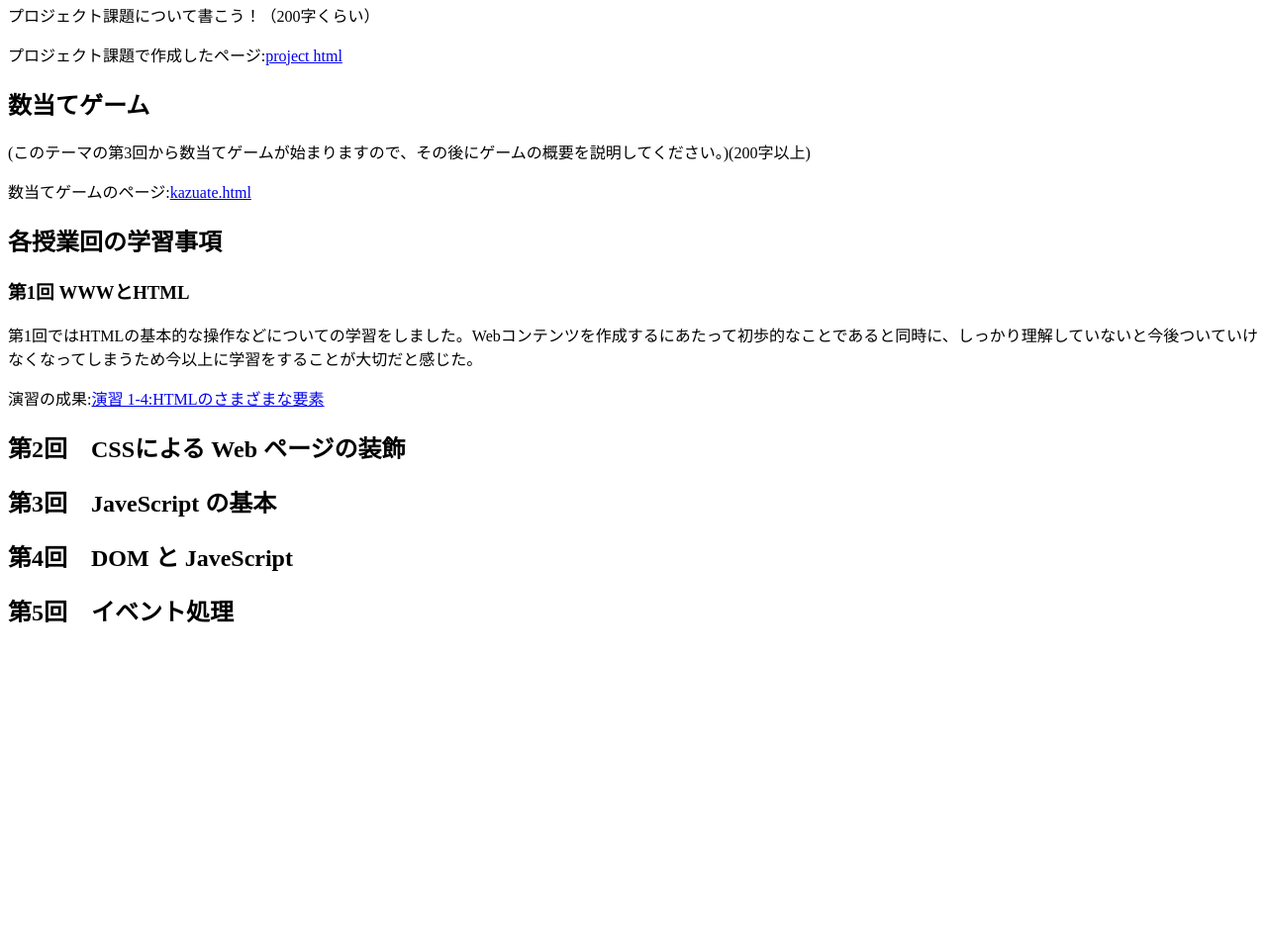
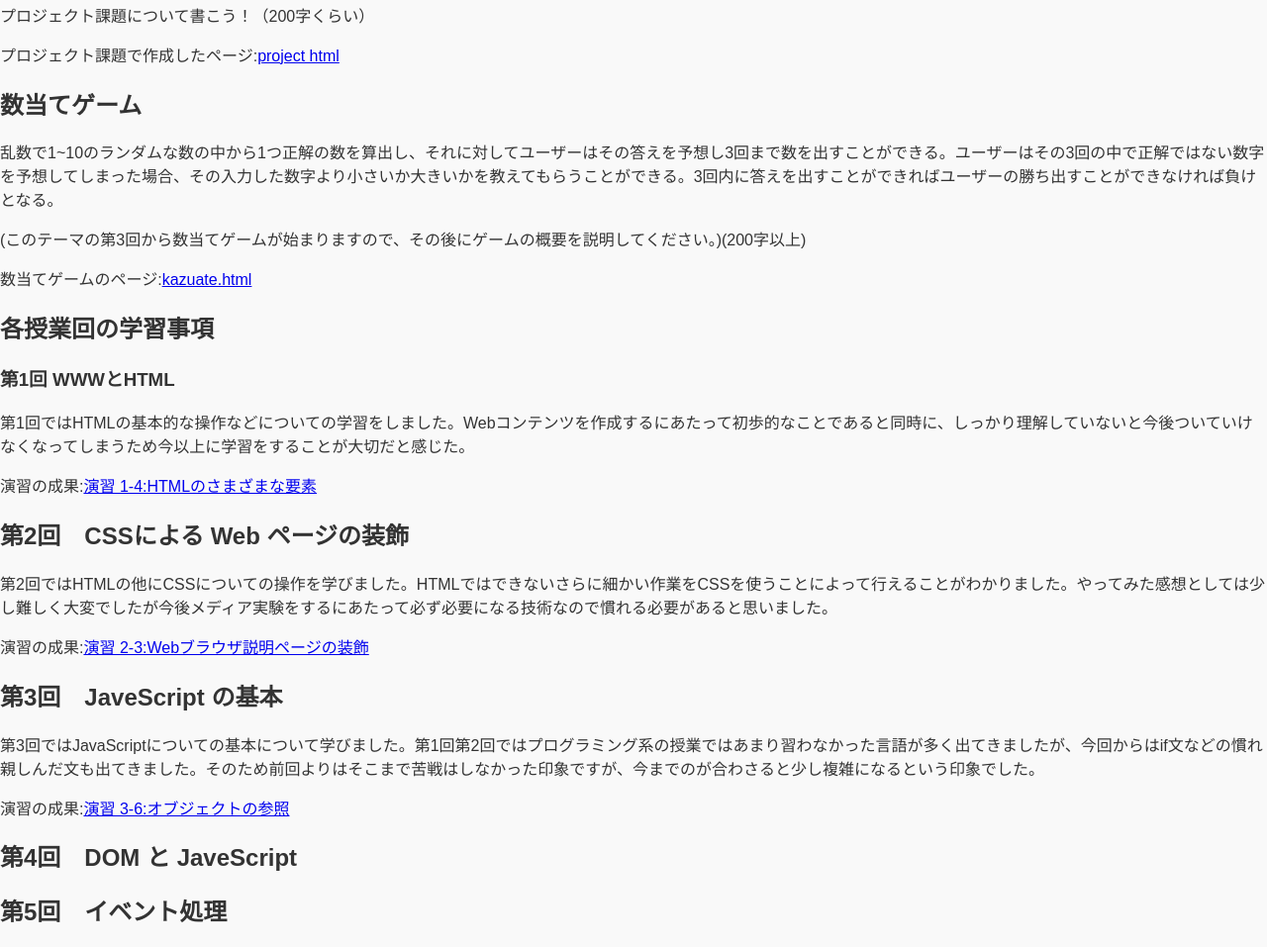
Before and after one commit to G484752024/medialabo, a plain HTML site: page index.html in a window 1280 px wide. Shown: the part 264-1221 px from the top of the page at 99% size. Before the commit the page ends 917 px from the top, so only its background shows below. Drawn offline with Linux system fonts and the light colour scheme.

Commit message:
第3回課題

```diff
--- a/index.html
+++ b/index.html
@@ -3,6 +3,7 @@
   <head>
     <meta charset="utf-8">
     <title>My test page</title>
+    <link rel="stylesheet" href="styles.css">
   </head>
   <body>
     <h1>「Webコンテンツ作成」の成果</h1>
@@ -12,6 +13,7 @@
         <p>プロジェクト課題について書こう！（200字くらい）</p>
         <p>プロジェクト課題で作成したページ:<a href="project.html" title="プロジェクト課題" target="_blank" >project html</a></p>
     <h2>数当てゲーム</h2>
+    <p>乱数で1~10のランダムな数の中から1つ正解の数を算出し、それに対してユーザーはその答えを予想し3回まで数を出すことができる。ユーザーはその3回の中で正解ではない数字を予想してしまった場合、その入力した数字より小さいか大きいかを教えてもらうことができる。3回内に答えを出すことができればユーザーの勝ち出すことができなければ負けとなる。
     <p>(このテーマの第3回から数当てゲームが始まりますので、その後にゲームの概要を説明してください。)(200字以上)</p>
     <p>数当てゲームのページ:<a href="kazuate.html" title="数当てゲーム" target="_blank" >kazuate.html</a></p>
     <h2>各授業回の学習事項</h2>
@@ -19,7 +21,11 @@
     <p>第1回ではHTMLの基本的な操作などについての学習をしました。Webコンテンツを作成するにあたって初歩的なことであると同時に、しっかり理解していないと今後ついていけなくなってしまうため今以上に学習をすることが大切だと感じた。</p>
     <p>演習の成果:<a href="practice-html/elements.html" title="演習の成果" target="_blank" >演習 1-4:HTMLのさまざまな要素</a></p>
     <h2>第2回　CSSによる Web ページの装飾</h2>
+    <p>第2回ではHTMLの他にCSSについての操作を学びました。HTMLではできないさらに細かい作業をCSSを使うことによって行えることがわかりました。やってみた感想としては少し難しく大変でしたが今後メディア実験をするにあたって必ず必要になる技術なので慣れる必要があると思いました。</p>
+    <p>演習の成果:<a href="practice-css/browser-intro.html" title="演習の成果" target="_blank" >演習 2-3:Webブラウザ説明ページの装飾</a>
     <h2>第3回　JaveScript の基本</h2>
+    <p>第3回ではJavaScriptについての基本について学びました。第1回第2回ではプログラミング系の授業ではあまり習わなかった言語が多く出てきましたが、今回からはif文などの慣れ親しんだ文も出てきました。そのため前回よりはそこまで苦戦はしなかった印象ですが、今までのが合わさると少し複雑になるという印象でした。
+    <p>演習の成果:<a href="practice-js/obj-practice.html" title="演習の成果" target="_blank" >演習 3-6:オブジェクトの参照</a>
     <h2>第4回　DOM と JaveScript</h2>
     <h2>第5回　イベント処理</h2>
   </body>
```
